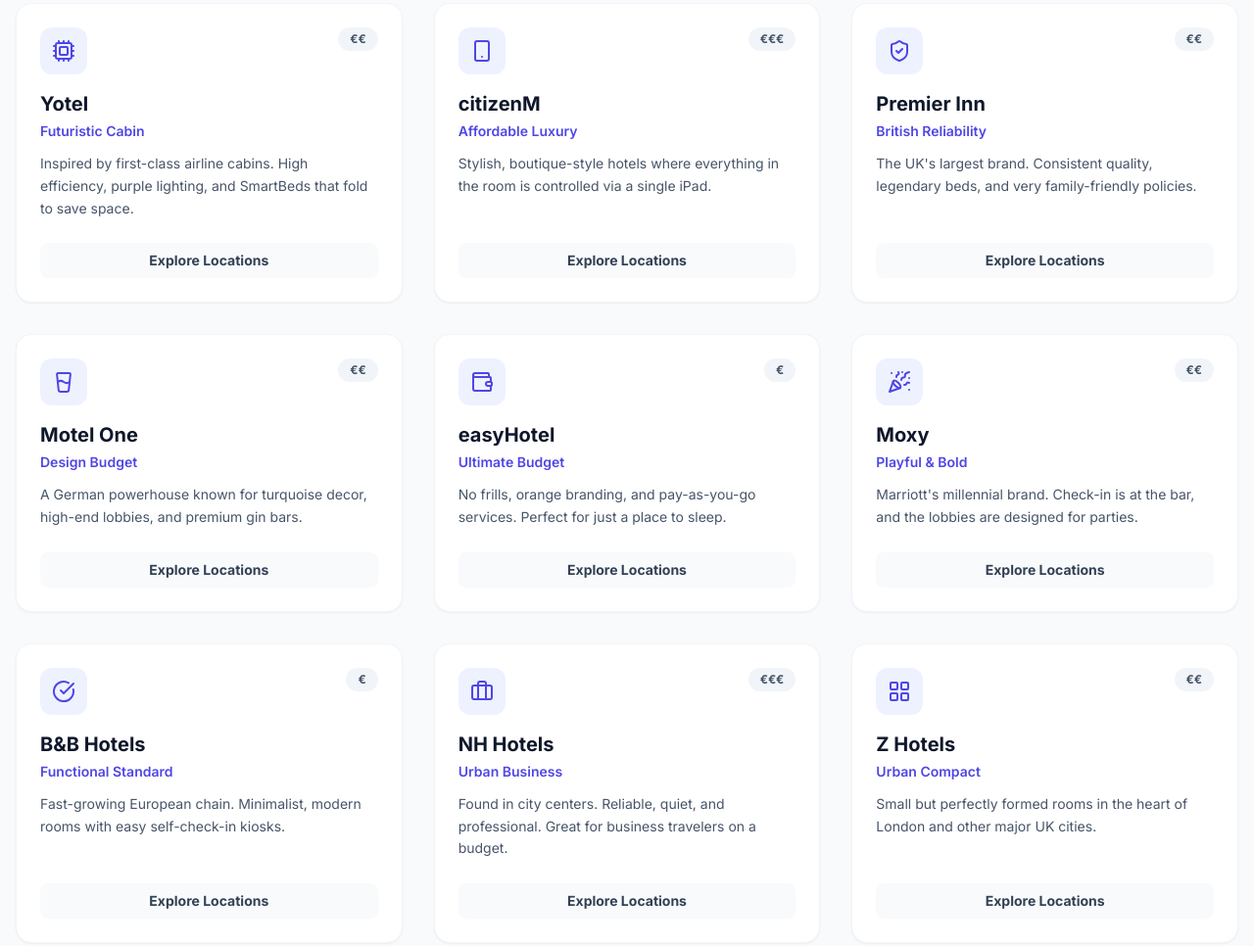
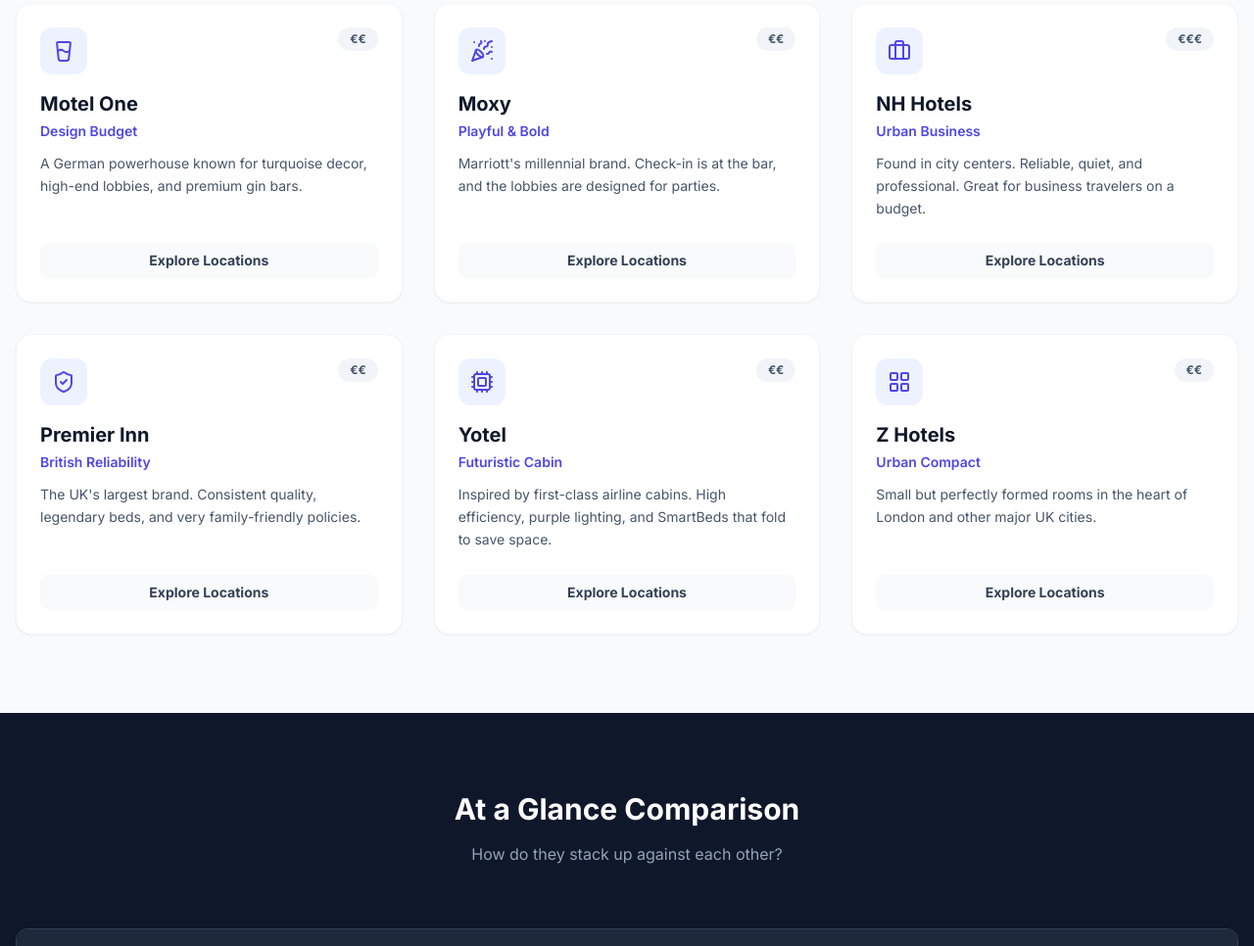
Before and after one commit to cenzwong/eurostay, a plain HTML site: page index.html in a window 1280 px wide. Shown: the part 1069-2035 px from the top of the page at 98% size. Drawn offline with nearby package versions, Linux system fonts and the light colour scheme; no server answers.

Commit message:
Remove placeholder hotel data files

```diff
--- a/data/hotela.json
+++ /dev/null
@@ -1,8 +0,0 @@
-{
-  "name": "Yotel",
-  "category": "tech",
-  "vibe": "Futuristic Cabin",
-  "desc": "Inspired by first-class airline cabins. High efficiency, purple lighting, and SmartBeds that fold to save space.",
-  "price": "€€",
-  "icon": "cpu"
-}
--- a/data/hotelb.json
+++ /dev/null
@@ -1,8 +0,0 @@
-{
-  "name": "citizenM",
-  "category": "tech",
-  "vibe": "Affordable Luxury",
-  "desc": "Stylish, boutique-style hotels where everything in the room is controlled via a single iPad.",
-  "price": "€€€",
-  "icon": "smartphone"
-}
--- a/data/hotelc.json
+++ /dev/null
@@ -1,8 +0,0 @@
-{
-  "name": "Premier Inn",
-  "category": "classic",
-  "vibe": "British Reliability",
-  "desc": "The UK's largest brand. Consistent quality, legendary beds, and very family-friendly policies.",
-  "price": "€€",
-  "icon": "shield-check"
-}
--- a/data/hoteld.json
+++ /dev/null
@@ -1,8 +0,0 @@
-{
-  "name": "Motel One",
-  "category": "social",
-  "vibe": "Design Budget",
-  "desc": "A German powerhouse known for turquoise decor, high-end lobbies, and premium gin bars.",
-  "price": "€€",
-  "icon": "glass-water"
-}
--- a/data/hotele.json
+++ /dev/null
@@ -1,8 +0,0 @@
-{
-  "name": "easyHotel",
-  "category": "classic",
-  "vibe": "Ultimate Budget",
-  "desc": "No frills, orange branding, and pay-as-you-go services. Perfect for just a place to sleep.",
-  "price": "€",
-  "icon": "wallet"
-}
--- a/data/hotelf.json
+++ /dev/null
@@ -1,8 +0,0 @@
-{
-  "name": "Moxy",
-  "category": "social",
-  "vibe": "Playful & Bold",
-  "desc": "Marriott's millennial brand. Check-in is at the bar, and the lobbies are designed for parties.",
-  "price": "€€",
-  "icon": "party-popper"
-}
--- a/data/hotelg.json
+++ /dev/null
@@ -1,8 +0,0 @@
-{
-  "name": "B&B Hotels",
-  "category": "classic",
-  "vibe": "Functional Standard",
-  "desc": "Fast-growing European chain. Minimalist, modern rooms with easy self-check-in kiosks.",
-  "price": "€",
-  "icon": "check-circle"
-}
--- a/data/hotelh.json
+++ /dev/null
@@ -1,8 +0,0 @@
-{
-  "name": "NH Hotels",
-  "category": "classic",
-  "vibe": "Urban Business",
-  "desc": "Found in city centers. Reliable, quiet, and professional. Great for business travelers on a budget.",
-  "price": "€€€",
-  "icon": "briefcase"
-}
--- a/data/hoteli.json
+++ /dev/null
@@ -1,8 +0,0 @@
-{
-  "name": "Z Hotels",
-  "category": "tech",
-  "vibe": "Urban Compact",
-  "desc": "Small but perfectly formed rooms in the heart of London and other major UK cities.",
-  "price": "€€",
-  "icon": "layout-grid"
-}
--- a/index.html
+++ b/index.html
@@ -207,15 +207,6 @@
             'bb-hotels.json',
             'citizenm.json',
             'easyhotel.json',
-            'hotela.json',
-            'hotelb.json',
-            'hotelc.json',
-            'hoteld.json',
-            'hotele.json',
-            'hotelf.json',
-            'hotelg.json',
-            'hotelh.json',
-            'hoteli.json',
             'motel-one.json',
             'moxy.json',
             'nh-hotels.json',
```
